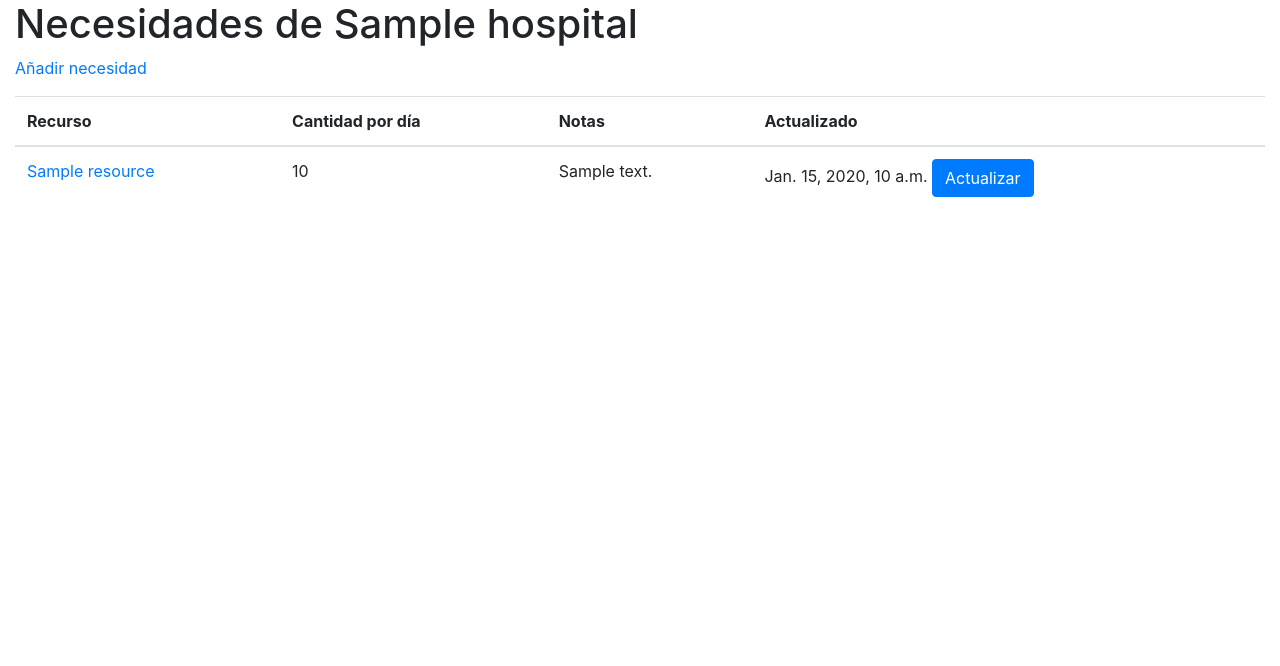
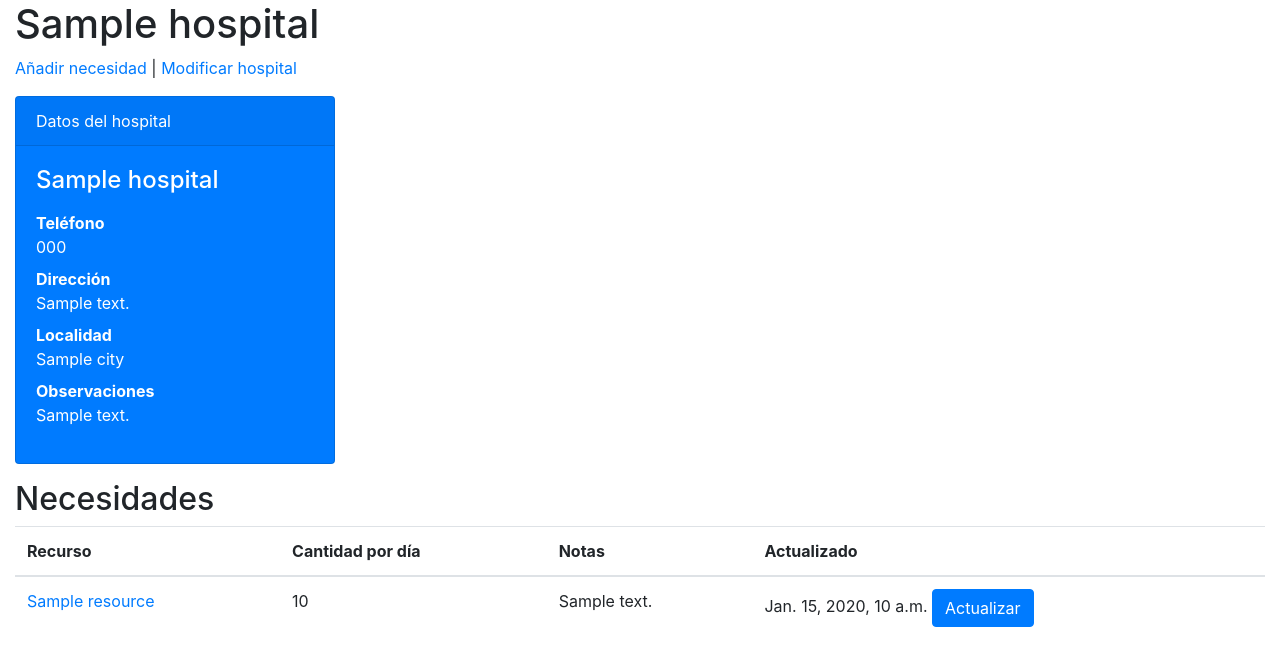
Before and after one commit to jantoniomartin/hospitales-covid19, a Django app: template fuckcovid/hospitals/templates/hospitals/hospital_detail.html in a window 1280 px wide. Shown: the part 56-722 px from the top of the page. Run offline with Django 3.2, Linux system fonts and the light colour scheme; the template is opened without the code that fills it: most values are stand-ins (such as "Sample title", 1, 10 or a date in 2020); some libraries are stand-ins or nearby versions.

Commit message:
added view to edit hospital

```diff
--- a/fuckcovid/hospitals/templates/hospitals/hospital_detail.html
+++ b/fuckcovid/hospitals/templates/hospitals/hospital_detail.html
@@ -1,9 +1,32 @@
 {% extends 'base.html' %}
 
 {% block main %}
-<h1>Necesidades de {{ hospital }}</h1>
+<h1>{{ hospital }}</h1>
 
-<p><a href="{% url 'hospitals:hospital-add-need' hospital.pk %}">Añadir necesidad</a></p>
+<p><a href="{% url 'hospitals:hospital-add-need' hospital.pk %}">Añadir necesidad</a> |
+<a href="{% url 'hospitals:hospital-update' hospital.pk %}">Modificar hospital</a></p>
+
+<div class="card text-white bg-primary mb-3" style="max-width: 20rem;">
+  <div class="card-header">Datos del hospital</div>
+  <div class="card-body">
+    <h4 class="card-title">{{hospital.name}}</h4>
+    <p class="card-text">
+        <dl>
+        <dt>Teléfono</dt>
+      <dd>{{ hospital.phone }}</dd>
+        <dt>Dirección</dt>
+      <dd>{{ hospital.address }}</dd>
+        <dt>Localidad</dt>
+      <dd>{{ hospital.city }}</dd>
+        <dt>Observaciones</dt>
+      <dd>{{ hospital.comment }}</dd>
+        </dl>
+    </p>
+  </div>
+</div>
+
+
+<h2>Necesidades</h2>
 
 <table class="table table-hover">
     <thead>
--- a/fuckcovid/hospitals/urls.py
+++ b/fuckcovid/hospitals/urls.py
@@ -7,6 +7,7 @@ urlpatterns = [
     path('', views.RegionList.as_view(), name='region-list'),
     path('regions/<int:pk>/', views.RegionDetail.as_view(), name='region-detail'),
     path('hospital/<int:pk>/', views.HospitalDetail.as_view(), name='hospital-detail'),
+    path('hospital/<int:pk>/update', views.HospitalUpdate.as_view(), name='hospital-update'),
     path('hospital/<int:pk>/add', views.HospitalAddNeed.as_view(), name='hospital-add-need'),
     path('need/<int:pk>/update', views.NeedUpdateView.as_view(), name='need-update'),
     path('resources/create', views.ResourceCreateView.as_view(), name='resource-create'),
--- a/fuckcovid/hospitals/views.py
+++ b/fuckcovid/hospitals/views.py
@@ -36,6 +36,11 @@ class HospitalDetail(DetailView):
         context = super().get_context_data(**kwargs)
         context['needs'] = self.object.need_set.order_by('resource__name')
         return context
+
+
+class HospitalUpdate(LoginRequiredMixin, UpdateView):
+    model = Hospital
+    fields = ['name', 'city', 'phone', 'address', 'comment']
 
 
 class HospitalAddNeed(LoginRequiredMixin, CreateView):
```
Also changed, not shown: fuckcovid/hospitals/templates/hospitals/hospital_form.html (added, +18 -0 lines).
